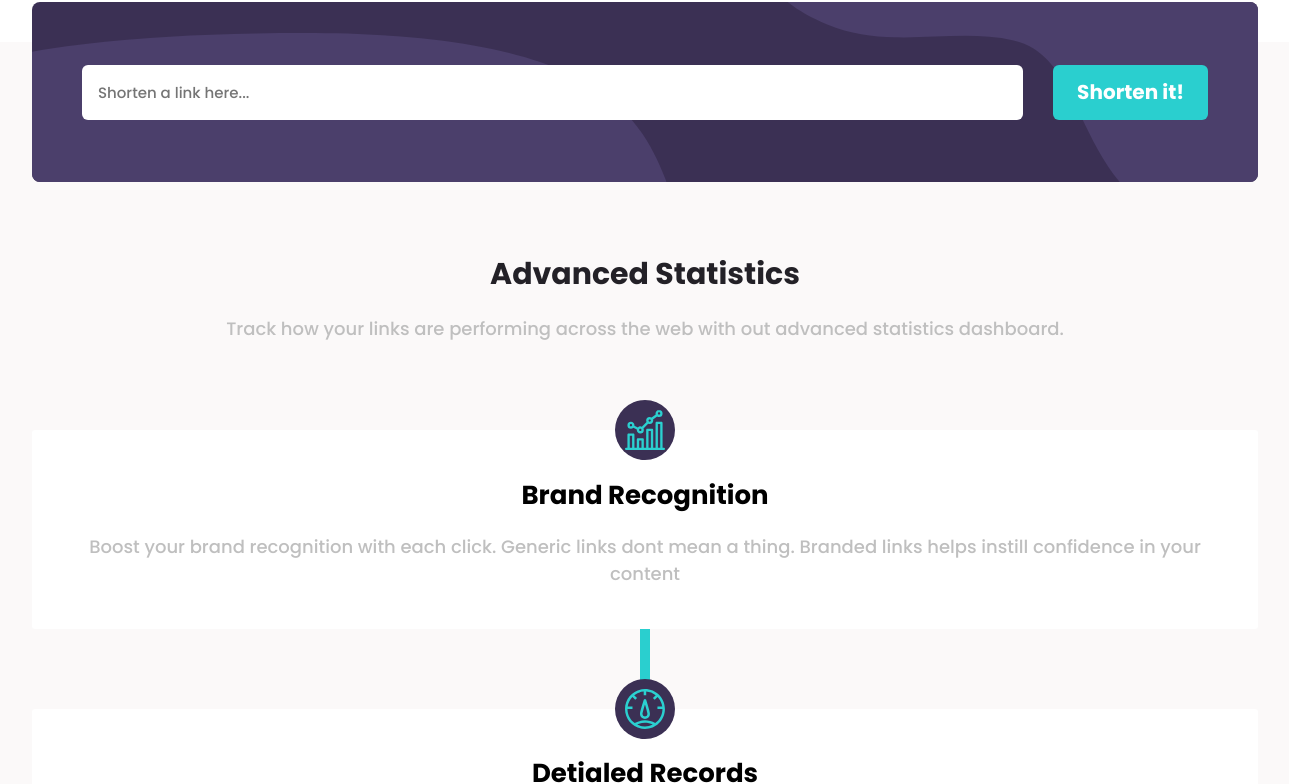
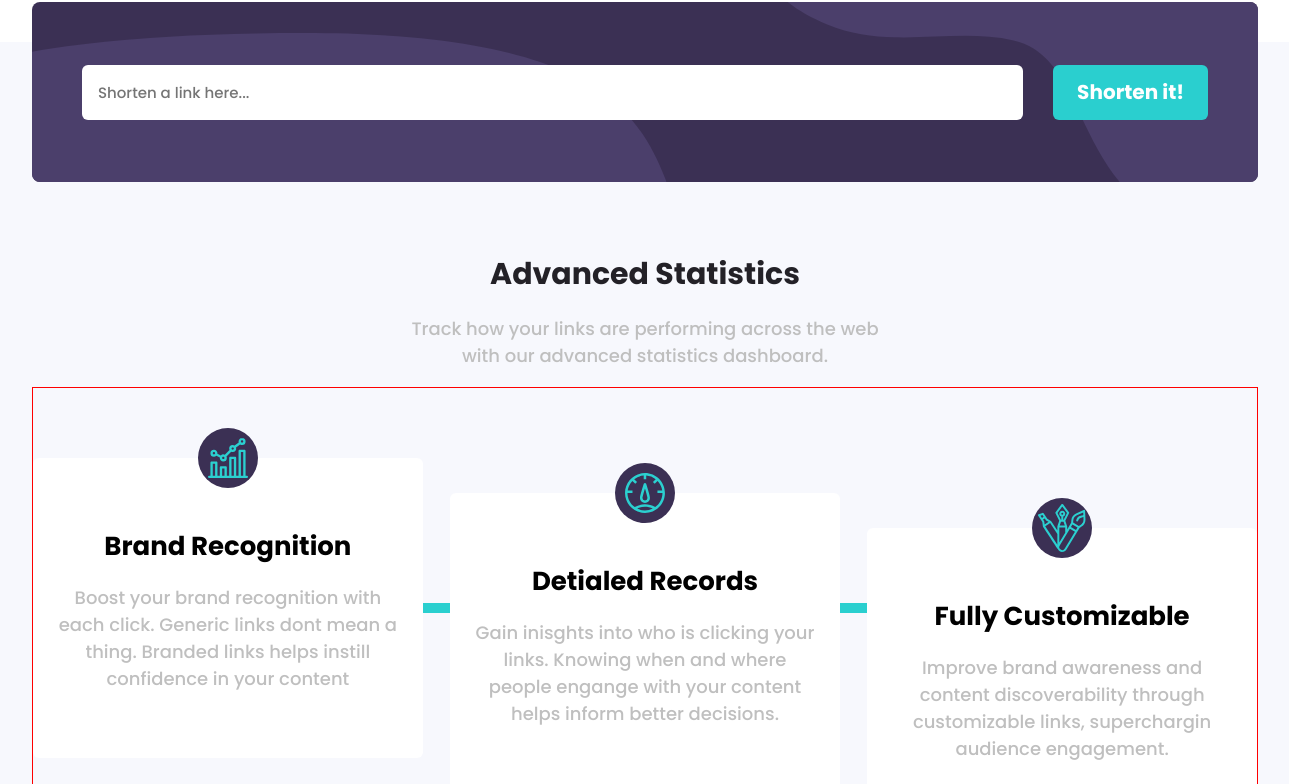
Before and after one commit to MBerry97/url-shortener, a React (Create React App) app: page / in a window 1536 px wide. Shown: the part 702-1486 px from the top of the page, without its empty margins (123-1412 px from the left). Built offline with nearby package versions, Linux system fonts and the light colour scheme.

Commit message:
added statisbox layout

```diff
--- a/src/Components/Layout/Main/Main.css
+++ b/src/Components/Layout/Main/Main.css
@@ -18,6 +18,7 @@ main > div,
 
   overflow: hidden;
   padding: 0rem 1.6rem;
+  /* min-height: calc(100vh - 8.9rem); */
 }
 
 .workingImage_container {
@@ -52,7 +53,7 @@ main > div,
 
 .grey-bg {
   position: relative;
-  background-color: hsl(0, 25%, 98%);
+  background-color: #f7f8fd;
   margin-top: 10rem;
   width: 100%;
   display: flex;
@@ -86,17 +87,25 @@ main > div,
   height: fit-content;
   margin-top: 9rem;
   width: 100%;
+}
+
+.mainstatisticsBox_container,
+.mainStatistics_container {
   display: flex;
   flex-direction: column;
   align-items: center;
 }
 
+.mainStatistics_container span {
+  font-size: 3rem;
+}
+
+.mainStatistics_container p {
+  max-width: 50rem;
+}
+
 .no-margin {
   margin: 0rem;
-}
-
-.mainStatistics_container span {
-  font-size: 3rem;
 }
 
 .green-line {
@@ -184,4 +193,16 @@ main > div,
     max-width: 100%;
     width: calc(100% - 27.8rem);
   }
+
+  .mainstatisticsBox_container {
+    border: 1px solid red;
+    width: 100%;
+    display: flex;
+    flex-direction: row;
+    align-items: center;
+  }
+  .green-line {
+    width: 4rem;
+    height: 1rem;
+  }
 }
--- a/src/Components/Layout/Main/Main.jsx
+++ b/src/Components/Layout/Main/Main.jsx
@@ -39,7 +39,7 @@ export default function Main() {
 
   return (
     <main className="main">
-      <section className="main-section-intro">
+      <section className="main-section-intro ">
         <div className="workingImage_container">
           <img src={workingImage} alt="working illustration" />
         </div>
@@ -71,9 +71,10 @@ export default function Main() {
           <div className={`mainStatistics_container ${isLinks && 'no-margin'}`}>
             <span>Advanced Statistics</span>
             <p>
-              Track how your links are performing across the web with out
+              Track how your links are performing across the web with our
               advanced statistics dashboard.
             </p>
+            <div className="mainstatisticsBox_container">
               <StatisticsBox
                 title="Brand Recognition"
                 description="Boost your brand recognition with each click. Generic links dont mean a thing. Branded links helps instill confidence in your content"
@@ -101,6 +102,7 @@ export default function Main() {
             </div>
           </div>
         </div>
+      </div>
 
       <div className="mainBoostLinks_container">
         <img src={boostImgMob} alt="boost links background" />
--- a/src/Components/Templates/StatisticsBox/StatisticsBox.css
+++ b/src/Components/Templates/StatisticsBox/StatisticsBox.css
@@ -3,12 +3,14 @@
   flex-direction: column;
   /* justify-content: center; */
   align-items: center;
+  justify-content: center;
   height: fit-content;
+  min-height: 30rem;
   position: relative;
 
   padding: 2.4rem;
   background-color: white;
-  border-radius: 0.3rem;
+  border-radius: 0.6rem;
 }
 
 .statisticsBox:first-of-type {
@@ -24,3 +26,16 @@
   font-size: 2.6rem;
   margin-bottom: 0rem;
 }
+
+@media only screen and (min-width: 1440px) {
+  .statisticsBox:first-of-type {
+    margin-top: 0rem;
+  }
+
+  .statisticsBox:nth-of-type(2) {
+    margin-top: 7rem;
+  }
+  .statisticsBox:nth-of-type(3) {
+    margin-top: 14rem;
+  }
+}
```
Lines whose indentation alone changed are shown as unchanged.
